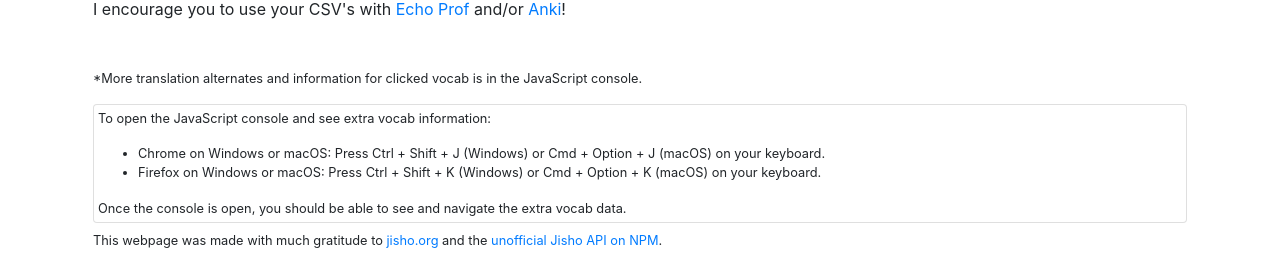
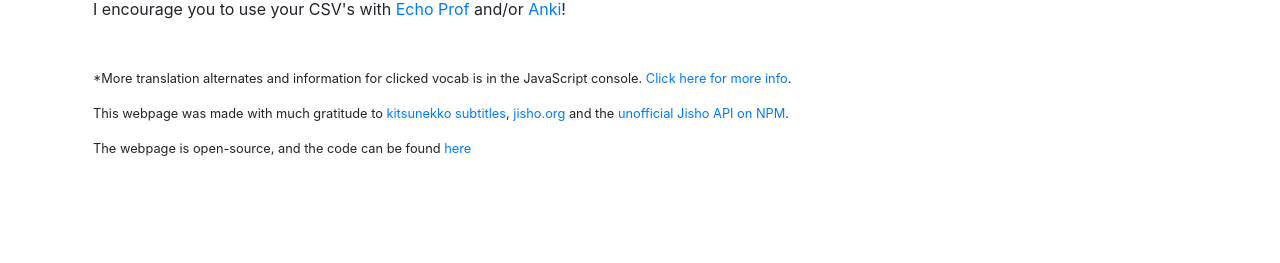
Before and after one commit to davidd647/use-unofficial-jisho-api, a Next.js app: page / in a window 1280 px wide. Shown: the part 602-865 px from the top of the page. After the commit the page ends 800 px from the top, so only its background shows below. Built offline with nearby package versions, Linux system fonts and the light colour scheme; no server answers.

Commit message:
click to see more info about javascript console

```diff
--- a/pages/index.js
+++ b/pages/index.js
@@ -17,6 +17,7 @@ export default function Home() {
   const [sourceMaterial, setSourceMaterial] = useState('');
   const [collection, setCollection] = useState('');
   const [pending, setPending] = useState('');
+  const [more, setMore] = useState(false);
 
   const handleAddTerm = () => {
     if (pending === '') return;
@@ -262,10 +263,10 @@ export default function Home() {
           </div>
           <div className="mx-2 small">
             <p>
-              *More translation alternates and information for clicked vocab is in the JavaScript console.
+              *More translation alternates and information for clicked vocab is in the JavaScript console. <a href="#" onClick={() => setMore(true)}>Click here for more info</a>.
             </p>
 
-            <div className="card p-1 mb-2">
+            {(!more) ? <></> : <div className="card p-1 mb-2">
               <p>To open the JavaScript console and see extra vocab information:</p>
 
               <ul>
@@ -273,10 +274,13 @@ export default function Home() {
                 <li>Firefox on Windows or macOS: Press Ctrl + Shift + K (Windows) or Cmd + Option + K (macOS) on your keyboard.</li>
               </ul>
               <p className="m-0">Once the console is open, you should be able to see and navigate the extra vocab data.</p>
-            </div>
+            </div>}
           </div>
           <div className="mx-2">
-            <p className="small">This webpage was made with much gratitude to <a href="https://www.jisho.org" target="_blank">jisho.org</a> and the <a href="https://www.npmjs.com/package/unofficial-jisho-api" target="_blank">unofficial Jisho API on NPM</a>.</p>
+            <p className="small">
+              This webpage was made with much gratitude to <a href="https://kitsunekko.net/" target="_blank">kitsunekko subtitles</a>, <a href="https://www.jisho.org" target="_blank">jisho.org</a> and the <a href="https://www.npmjs.com/package/unofficial-jisho-api" target="_blank">unofficial Jisho API on NPM</a>.
+            </p>
+            <p className="small">The webpage is open-source, and the code can be found <a href="https://github.com/davidd647/use-unofficial-jisho-api" target="_blank">here</a></p>
           </div>
         </div>
       </main>
```
